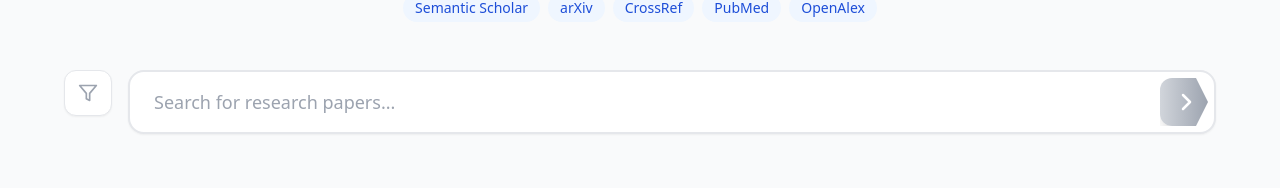
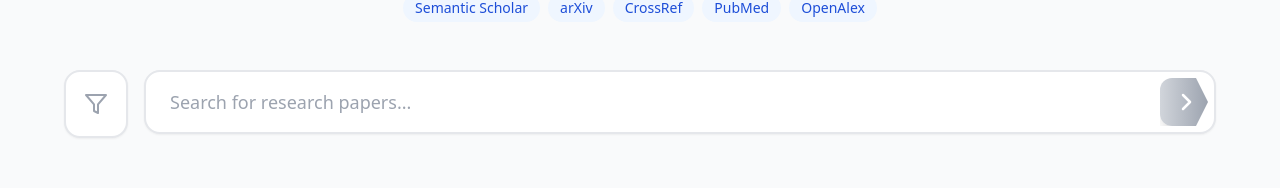
Before and after one commit to hadi1105/Artiqle.research, a React (Vite) app: page / in a window 1280 px wide. Shown: the part 371-559 px from the top of the page. Built offline with nearby package versions, Linux system fonts and the light colour scheme.

Commit message:
Align filter panel with search bar

```diff
--- a/src/components/SearchBar.tsx
+++ b/src/components/SearchBar.tsx
@@ -69,21 +69,21 @@ export const SearchBar: React.FC<SearchBarProps> = ({ onSearch, loading }) => {
 
   return (
     <div className="w-full max-w-6xl mx-auto">
-      <div className="flex gap-4">
+      <div className="flex gap-4 items-start">
         {/* Filters Panel */}
-        <div className={`transition-all duration-300 ${showFilters ? 'w-80' : 'w-12'}`}>
-          <div className="bg-white border border-gray-200 rounded-xl shadow-sm h-fit">
+        <div className={`transition-all duration-300 ${showFilters ? 'w-80' : 'w-16'} flex-shrink-0`}>
+          <div className="bg-white border-2 border-gray-200 rounded-2xl shadow-sm h-fit">
             {/* Filter Toggle Button */}
             <button
               onClick={() => setShowFilters(!showFilters)}
-              className={`w-full p-3 flex items-center justify-center transition-colors ${
+              className={`w-full h-16 flex items-center justify-center transition-colors ${
                 hasActiveFilters ? 'text-blue-600 bg-blue-50' : 'text-gray-400 hover:text-gray-600 hover:bg-gray-50'
-              } rounded-xl`}
+              } rounded-2xl`}
             >
               {showFilters ? (
-                <ChevronLeft className="h-5 w-5" />
+                <ChevronLeft className="h-6 w-6" />
               ) : (
-                <Filter className="h-5 w-5" />
+                <Filter className="h-6 w-6" />
               )}
             </button>
 
@@ -210,7 +210,7 @@ export const SearchBar: React.FC<SearchBarProps> = ({ onSearch, loading }) => {
               onChange={(e) => setQuery(e.target.value)}
               onKeyPress={handleKeyPress}
               placeholder="Search for research papers..."
-              className="block w-full pl-6 pr-16 py-4 border-2 border-gray-200 rounded-2xl text-lg placeholder-gray-400 focus:outline-none focus:border-blue-500 transition-all duration-200 shadow-sm hover:shadow-md hover:border-gray-300 bg-white"
+              className="block w-full h-16 pl-6 pr-16 border-2 border-gray-200 rounded-2xl text-lg placeholder-gray-400 focus:outline-none focus:border-blue-500 transition-all duration-200 shadow-sm hover:shadow-md hover:border-gray-300 bg-white"
               disabled={loading}
             />
 
```
